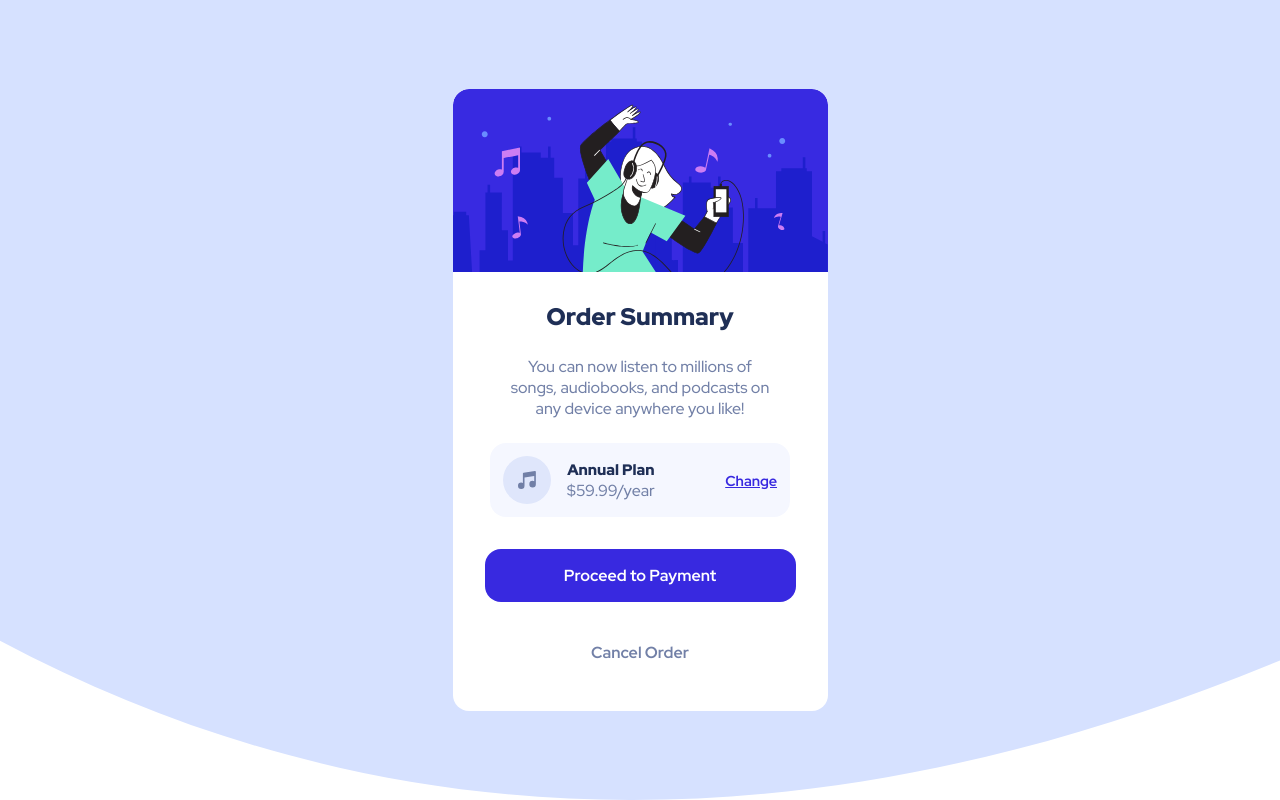
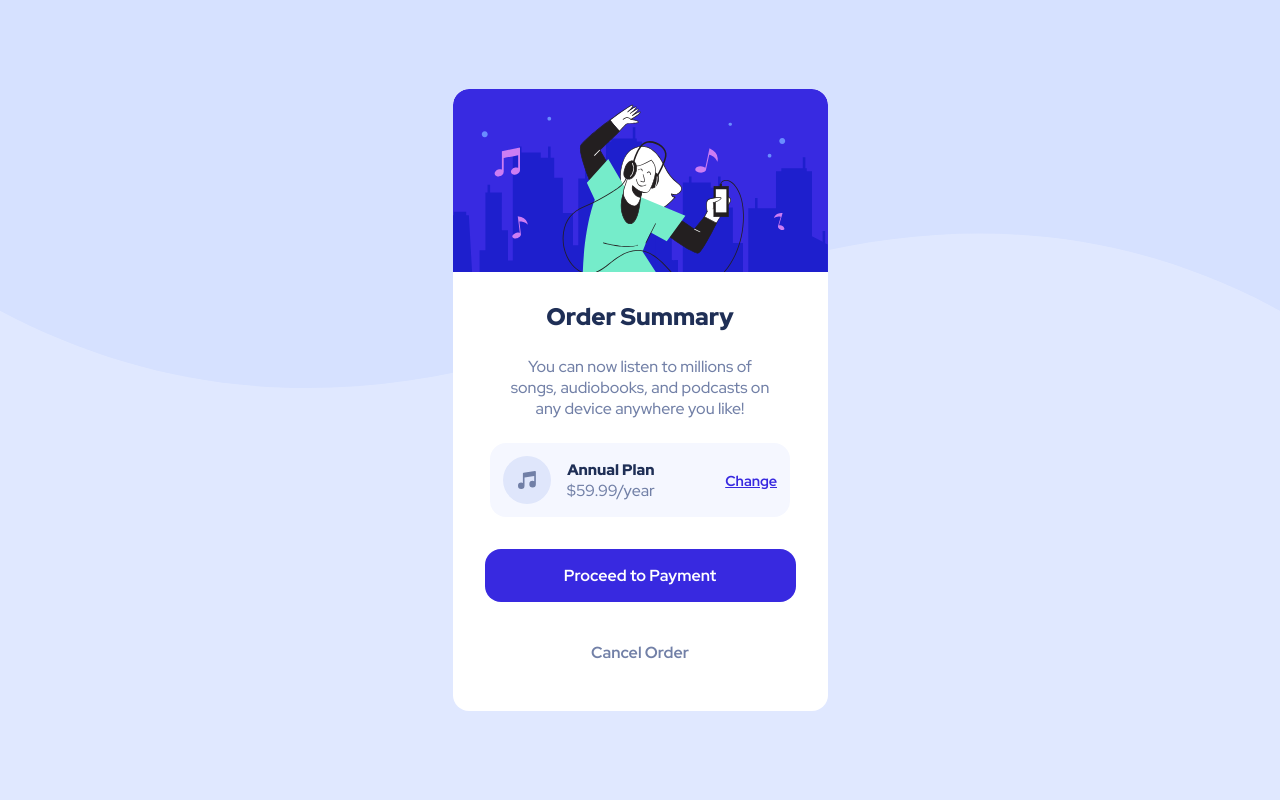
Before and after one commit to bobrowiczkrzysztof/order-summary-component-main, a plain HTML site: page index.html in a window 1280 px wide. Drawn offline with Linux system fonts and the light colour scheme.

```diff
--- a/style.css
+++ b/style.css
@@ -21,8 +21,10 @@ body {
   min-height: 100vh;
   align-items: center;
   justify-content: center;
-  background: url(/images/pattern-background-desktop.svg) no-repeat;
-  background-size: cover;
+  background: url(./images/pattern-background-desktop.svg) no-repeat;
+  background-size: contain;
+  background-color: hsl(225, 100%, 94%);
+  position: relative;
   /* max-width: 100%; */
 }
 
```
